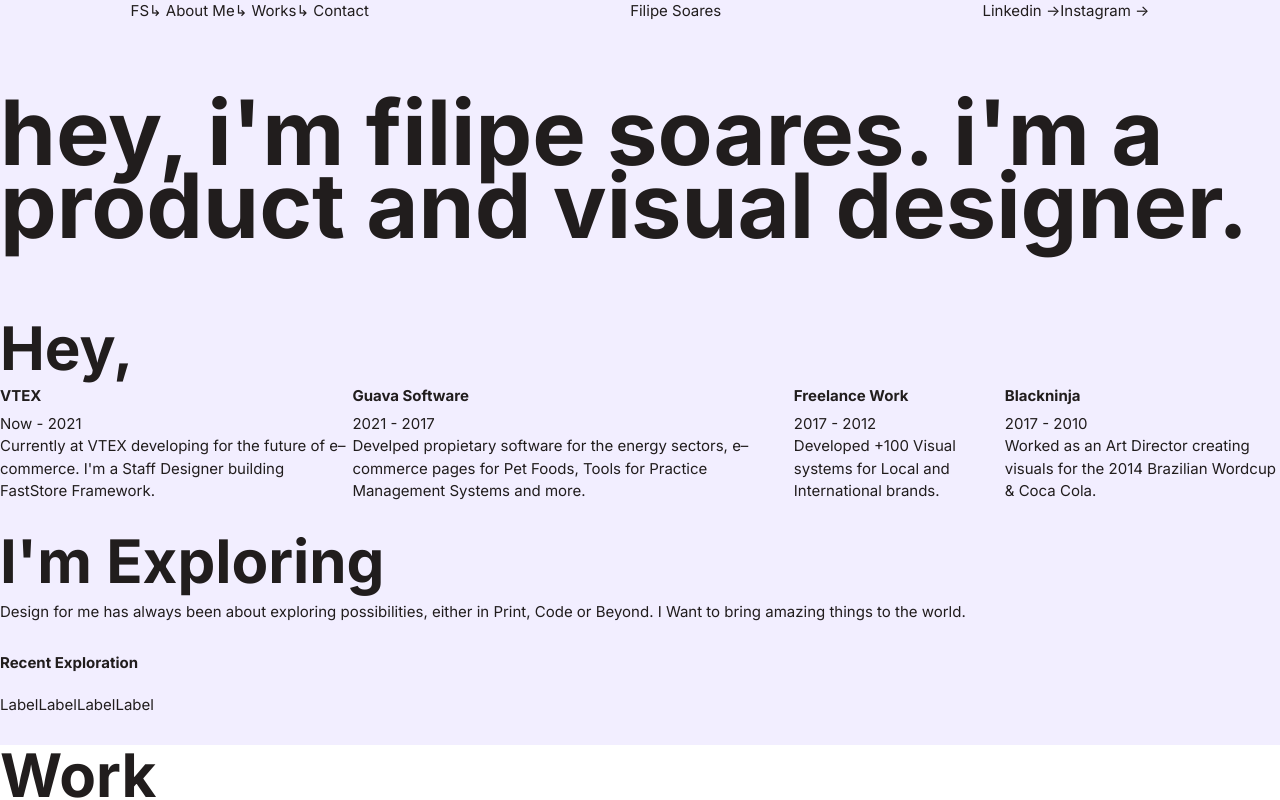
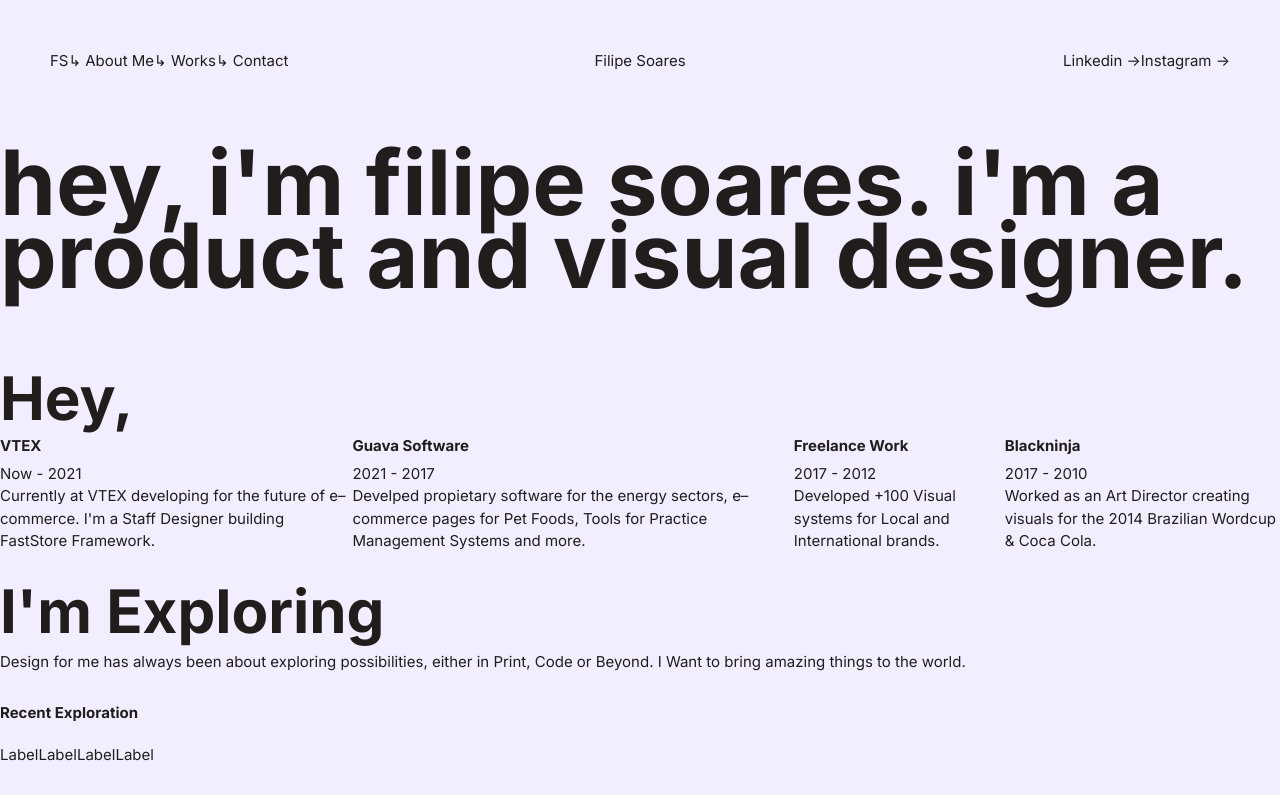
Before and after one commit to filipeafns/filipe.work, a Next.js app: page / in a window 1280 px wide. Shown: the top 800 px of the page. Built offline with nearby package versions, Linux system fonts and the light colour scheme.

Commit message:
Styles Navigation

```diff
--- a/components/nav/nav.js
+++ b/components/nav/nav.js
@@ -13,7 +13,7 @@ export default function Nav() {
                     <li><Link href="/contact"><a>↳ Contact</a></Link></li>
                 </ul>
                 <span>Filipe Soares</span>
-                <ul>
+                <ul className={style.social}>
                     <li><a href="http://linkedin.com/in/fisoares" target="_blank">Linkedin -></a></li>
                     <li><a href="http://instagram.com/filipeafns/" target="_blank">Instagram -></a></li>
                 </ul>
--- a/components/nav/nav.module.scss
+++ b/components/nav/nav.module.scss
@@ -5,8 +5,12 @@
 @import "../../styles/scaffold";
 
 .nav {
+  margin: 50px;
   position: relative;
-  display: flex;
-  justify-content: space-around;
+  display: grid;
+  grid-template-columns: 1fr 1fr 1fr;
+  column-gap: 50px;
   ul { display: flex; }
+  span { text-align: center; }
+  .social { justify-content: end; }
 }
```
Lines whose indentation alone changed are shown as unchanged.
